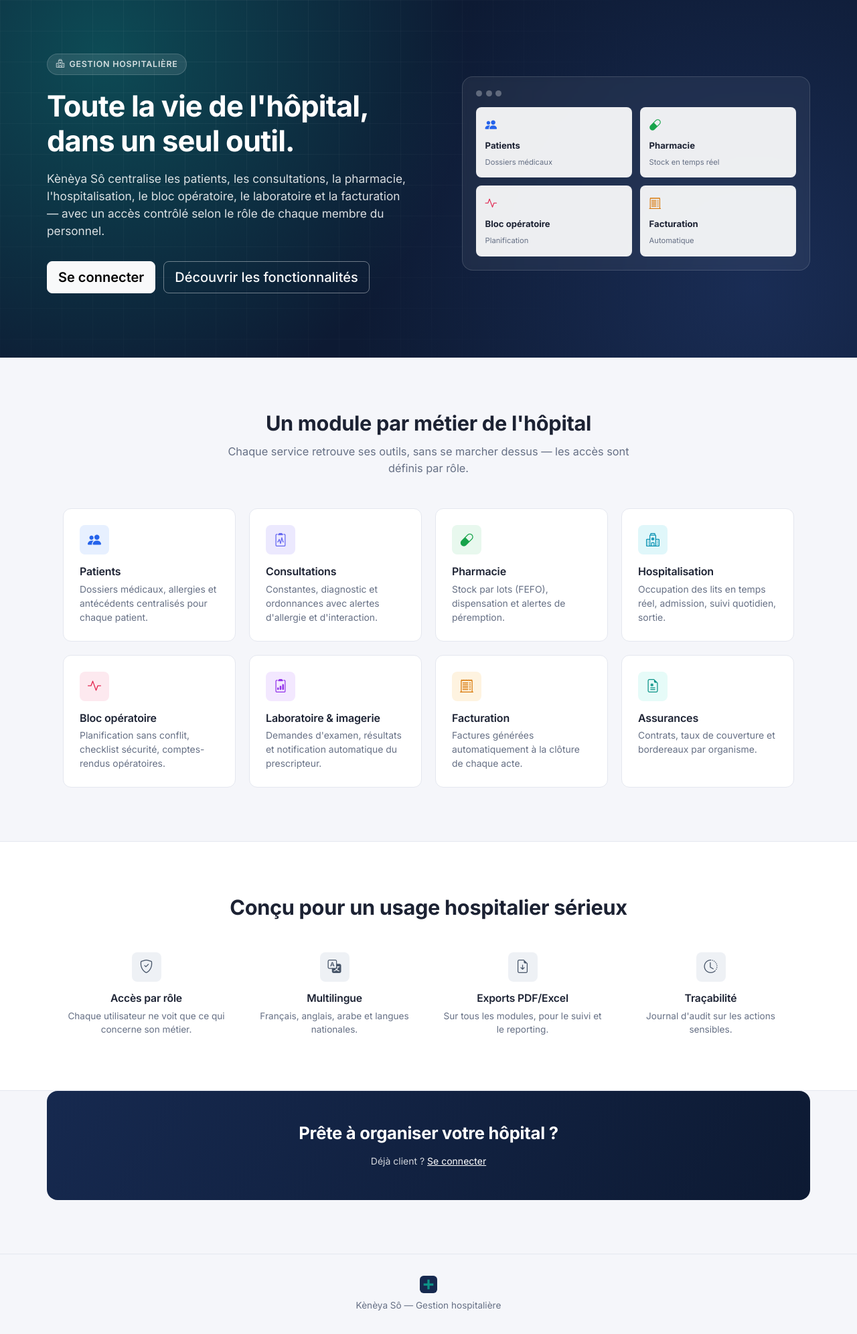
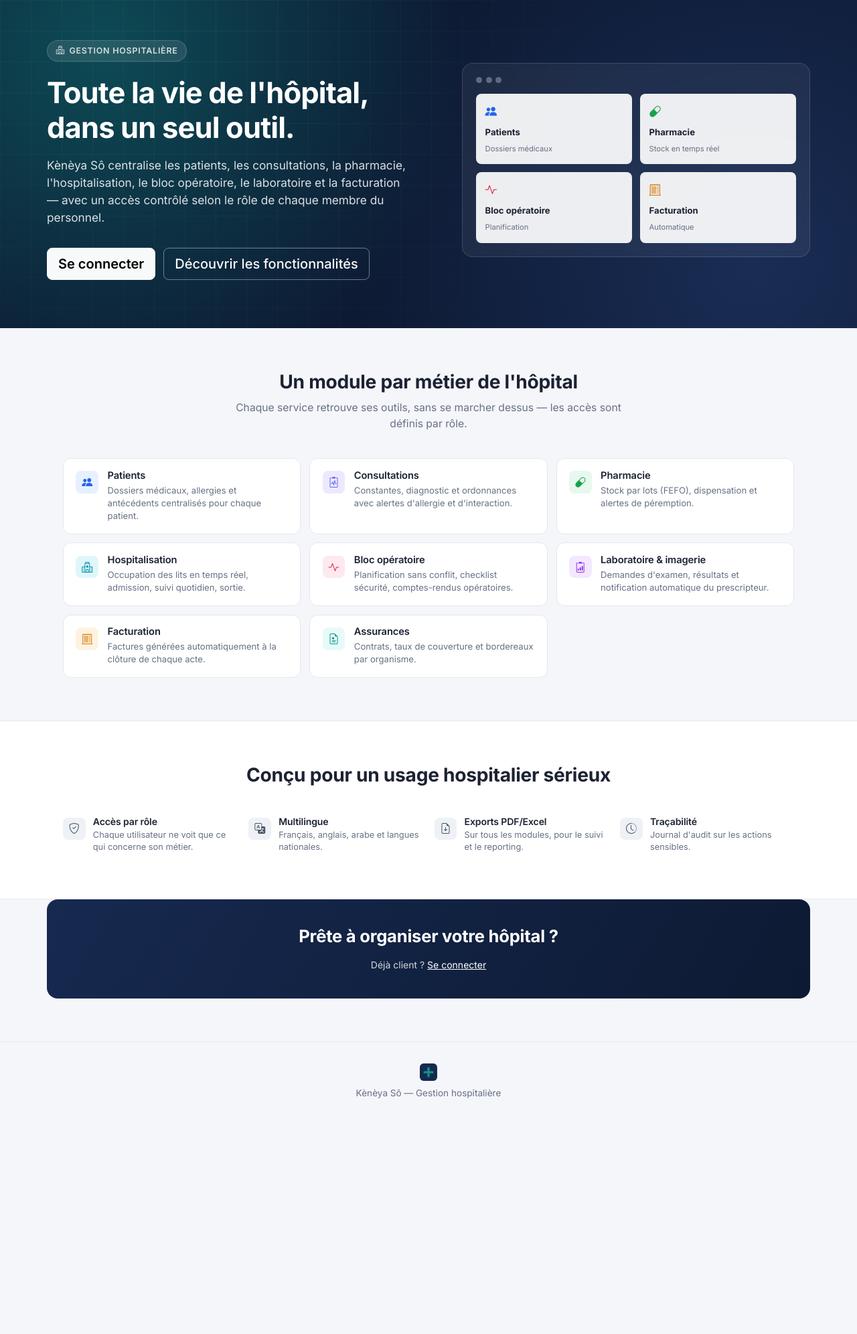
Before and after one commit to aichadev2024/keneya_so, a Django app: template templates/core/vitrine.html in a window 1280 px wide. Shown: the part 71-2063 px from the top of the page at 67% size. After the commit the page ends 1711 px from the top, so only its background shows below. Run offline with Django 5.2, Linux system fonts and the light colour scheme; the template is opened without the code that fills it, so the values that code supplies are empty.

Commit message:
Vitrine plus compacte, import Excel des médicaments et du référentiel d'examens
Les cartes de la page vitrine publique passent d'un format vertical
volumineux à un format horizontal plus dense. Les hôpitaux qui ont déjà
leur catalogue de médicaments ou d'examens dans un tableur peuvent
maintenant l'importer en masse (modèle Excel téléchargeable) au lieu de
ressaisir chaque fiche. Laborantins et radiologues peuvent désormais
importer le référentiel d'examens, pas seulement l'administrateur.

Co-Authored-By: Claude Sonnet 5 <noreply@anthropic.com>

```diff
--- a/apps/accounts/roles.py
+++ b/apps/accounts/roles.py
@@ -156,6 +156,7 @@ _LABO_PRESCRIRE = [
 ]
 _LABO_EXECUTANT = [
     "laboratoire.view_typeexamen",
+    "laboratoire.add_typeexamen",
     "laboratoire.view_demandeexamen",
     "laboratoire.change_demandeexamen",
     "laboratoire.view_ligneexamen",
--- a/apps/laboratoire/urls.py
+++ b/apps/laboratoire/urls.py
@@ -6,6 +6,10 @@ app_name = "laboratoire"
 
 urlpatterns = [
     path("", views.DemandeListView.as_view(), name="liste"),
+    path("types-examen/importer/", views.TypeExamenImportView.as_view(),
+         name="typeexamen_importer"),
+    path("types-examen/importer/modele.xlsx", views.modele_import_types_examen,
+         name="typeexamen_import_modele"),
     path("mes-resultats/", views.MesResultatsView.as_view(), name="mes_resultats"),
     path("<int:pk>/", views.DemandeDetailView.as_view(), name="detail"),
     path("patient/<int:patient_pk>/demander/", views.DemandeCreateView.as_view(),
--- a/apps/pharmacie/urls.py
+++ b/apps/pharmacie/urls.py
@@ -7,6 +7,8 @@ app_name = "pharmacie"
 urlpatterns = [
     path("", views.MedicamentListView.as_view(), name="medicaments"),
     path("nouveau/", views.MedicamentCreateView.as_view(), name="medicament_creer"),
+    path("importer/", views.MedicamentImportView.as_view(), name="medicament_importer"),
+    path("importer/modele.xlsx", views.modele_import_medicaments, name="medicament_import_modele"),
     path("<int:pk>/", views.MedicamentDetailView.as_view(), name="medicament"),
     path("<int:pk>/modifier/", views.MedicamentUpdateView.as_view(),
          name="medicament_modifier"),
--- a/static/css/landing.css
+++ b/static/css/landing.css
@@ -22,7 +22,7 @@
 .lp-hero {
   position: relative;
   overflow: hidden;
-  padding: 5rem 1.5rem 6rem;
+  padding: 3.75rem 1.5rem 4.5rem;
   color: #fff;
   background:
     radial-gradient(circle at 12% 15%, rgba(13, 148, 136, .4), transparent 45%),
@@ -83,39 +83,51 @@
 .lp-preview-card b { display: block; font-size: .82rem; }
 .lp-preview-card small { color: var(--ks-text-muted); font-size: .7rem; }
 
-.lp-section { padding: 5rem 1.5rem; max-width: 1140px; margin-inline: auto; }
-.lp-section-head { text-align: center; max-width: 38rem; margin: 0 auto 3rem; }
-.lp-section-head h2 { font-size: clamp(1.6rem, 2.4vw, 2rem); font-weight: 700; letter-spacing: -.01em; margin-bottom: .75rem; }
-.lp-section-head p { color: var(--ks-text-muted); font-size: 1.02rem; }
+.lp-section { padding: 4rem 1.5rem; max-width: 1140px; margin-inline: auto; }
+.lp-section-head { text-align: center; max-width: 38rem; margin: 0 auto 2.5rem; }
+.lp-section-head h2 { font-size: clamp(1.5rem, 2.2vw, 1.85rem); font-weight: 700; letter-spacing: -.01em; margin-bottom: .6rem; }
+.lp-section-head p { color: var(--ks-text-muted); font-size: .98rem; }
 
-.lp-feature-grid { display: grid; grid-template-columns: repeat(4, 1fr); gap: 1.25rem; }
+.lp-feature-grid { display: grid; grid-template-columns: 1fr; gap: .8rem; }
+@media (min-width: 576px) { .lp-feature-grid { grid-template-columns: repeat(2, 1fr); } }
+@media (min-width: 992px) { .lp-feature-grid { grid-template-columns: repeat(3, 1fr); } }
 .lp-feature-card {
+  display: flex;
+  align-items: flex-start;
+  gap: .85rem;
   background: var(--ks-surface);
   border: 1px solid var(--ks-border);
   border-radius: var(--ks-radius);
-  padding: 1.5rem;
-  transition: transform .15s ease, box-shadow .15s ease, border-color .15s ease;
+  padding: 1.05rem 1.15rem;
+  transition: box-shadow .15s ease, border-color .15s ease;
 }
-.lp-feature-card:hover { transform: translateY(-3px); box-shadow: var(--ks-shadow); border-color: var(--ks-accent); }
-.lp-feature-card .icon-chip { margin-bottom: 1rem; }
-.lp-feature-card h3 { font-size: 1rem; font-weight: 600; margin-bottom: .4rem; }
-.lp-feature-card p { color: var(--ks-text-muted); font-size: .87rem; margin-bottom: 0; line-height: 1.5; }
+.lp-feature-card:hover { box-shadow: var(--ks-shadow-sm); border-color: var(--ks-accent); }
+.lp-feature-card .icon-chip { margin-top: .1rem; }
+.lp-feature-card-body { min-width: 0; }
+.lp-feature-card h3 { font-size: .92rem; font-weight: 600; margin-bottom: .2rem; }
+.lp-feature-card p { color: var(--ks-text-muted); font-size: .82rem; margin-bottom: 0; line-height: 1.45; }
 
 .lp-why { background: var(--ks-surface); border-block: 1px solid var(--ks-border); }
-.lp-why-grid { display: grid; grid-template-columns: repeat(4, 1fr); gap: 2rem; }
-.lp-why-item { text-align: center; }
-.lp-why-item .icon-chip { margin-inline: auto; margin-bottom: 1rem; }
-.lp-why-item h3 { font-size: .98rem; font-weight: 600; margin-bottom: .4rem; }
-.lp-why-item p { color: var(--ks-text-muted); font-size: .85rem; margin-bottom: 0; }
+.lp-why-grid { display: grid; grid-template-columns: repeat(4, 1fr); gap: 1.1rem; }
+.lp-why-item {
+  display: flex;
+  align-items: flex-start;
+  gap: .7rem;
+  text-align: left;
+  padding: .25rem 0;
+}
+.lp-why-item .icon-chip { margin-top: .1rem; }
+.lp-why-item h3 { font-size: .88rem; font-weight: 600; margin-bottom: .15rem; }
+.lp-why-item p { color: var(--ks-text-muted); font-size: .8rem; margin-bottom: 0; line-height: 1.4; }
 
 .lp-cta {
   position: relative;
   overflow: hidden;
-  margin: 0 1.5rem 5rem;
+  margin: 0 1.5rem 4rem;
   max-width: 1140px;
   margin-inline: auto;
   border-radius: var(--ks-radius-lg);
-  padding: 3rem 2rem;
+  padding: 2.5rem 2rem;
   text-align: center;
   color: #fff;
   background: linear-gradient(120deg, var(--ks-primary) 0%, var(--ks-primary-dark) 100%);
@@ -129,14 +141,11 @@
 @media (max-width: 991.98px) {
   .lp-hero-inner { grid-template-columns: 1fr; }
   .lp-preview { display: none; }
-  .lp-feature-grid { grid-template-columns: repeat(2, 1fr); }
-  .lp-why-grid { grid-template-columns: repeat(2, 1fr); gap: 2rem 1.5rem; }
+  .lp-why-grid { grid-template-columns: repeat(2, 1fr); gap: 1rem 1.25rem; }
 }
 @media (max-width: 575.98px) {
-  .lp-feature-grid { grid-template-columns: 1fr; }
   .lp-why-grid { grid-template-columns: 1fr; }
 }
-
 
 @media (max-width: 575.98px) {
   .lp-nav { padding: .65rem .75rem; gap: .5rem; }
--- a/templates/core/vitrine.html
+++ b/templates/core/vitrine.html
@@ -84,44 +84,60 @@
   </div>
   <div class="lp-feature-grid">
     <div class="lp-feature-card">
-      <span class="icon-chip icon-chip-bleu"><i class="bi bi-people-fill"></i></span>
+      <span class="icon-chip icon-chip-sm icon-chip-bleu"><i class="bi bi-people-fill"></i></span>
+      <div class="lp-feature-card-body">
         <h3>{% translate "Patients" %}</h3>
         <p>{% translate "Dossiers médicaux, allergies et antécédents centralisés pour chaque patient." %}</p>
       </div>
+    </div>
     <div class="lp-feature-card">
-      <span class="icon-chip icon-chip-indigo"><i class="bi bi-clipboard2-pulse"></i></span>
+      <span class="icon-chip icon-chip-sm icon-chip-indigo"><i class="bi bi-clipboard2-pulse"></i></span>
+      <div class="lp-feature-card-body">
         <h3>{% translate "Consultations" %}</h3>
         <p>{% translate "Constantes, diagnostic et ordonnances avec alertes d'allergie et d'interaction." %}</p>
       </div>
+    </div>
     <div class="lp-feature-card">
-      <span class="icon-chip icon-chip-vert"><i class="bi bi-capsule"></i></span>
+      <span class="icon-chip icon-chip-sm icon-chip-vert"><i class="bi bi-capsule"></i></span>
+      <div class="lp-feature-card-body">
         <h3>{% translate "Pharmacie" %}</h3>
         <p>{% translate "Stock par lots (FEFO), dispensation et alertes de péremption." %}</p>
       </div>
+    </div>
     <div class="lp-feature-card">
-      <span class="icon-chip icon-chip-cyan"><i class="bi bi-hospital"></i></span>
+      <span class="icon-chip icon-chip-sm icon-chip-cyan"><i class="bi bi-hospital"></i></span>
+      <div class="lp-feature-card-body">
         <h3>{% translate "Hospitalisation" %}</h3>
         <p>{% translate "Occupation des lits en temps réel, admission, suivi quotidien, sortie." %}</p>
       </div>
+    </div>
     <div class="lp-feature-card">
-      <span class="icon-chip icon-chip-rose"><i class="bi bi-activity"></i></span>
+      <span class="icon-chip icon-chip-sm icon-chip-rose"><i class="bi bi-activity"></i></span>
+      <div class="lp-feature-card-body">
         <h3>{% translate "Bloc opératoire" %}</h3>
         <p>{% translate "Planification sans conflit, checklist sécurité, comptes-rendus opératoires." %}</p>
       </div>
+    </div>
     <div class="lp-feature-card">
-      <span class="icon-chip icon-chip-violet"><i class="bi bi-clipboard2-data"></i></span>
+      <span class="icon-chip icon-chip-sm icon-chip-violet"><i class="bi bi-clipboard2-data"></i></span>
+      <div class="lp-feature-card-body">
         <h3>{% translate "Laboratoire & imagerie" %}</h3>
         <p>{% translate "Demandes d'examen, résultats et notification automatique du prescripteur." %}</p>
       </div>
+    </div>
     <div class="lp-feature-card">
-      <span class="icon-chip icon-chip-ambre"><i class="bi bi-receipt-cutoff"></i></span>
+      <span class="icon-chip icon-chip-sm icon-chip-ambre"><i class="bi bi-receipt-cutoff"></i></span>
+      <div class="lp-feature-card-body">
         <h3>{% translate "Facturation" %}</h3>
         <p>{% translate "Factures générées automatiquement à la clôture de chaque acte." %}</p>
       </div>
+    </div>
     <div class="lp-feature-card">
-      <span class="icon-chip icon-chip-teal"><i class="bi bi-file-earmark-medical"></i></span>
+      <span class="icon-chip icon-chip-sm icon-chip-teal"><i class="bi bi-file-earmark-medical"></i></span>
+      <div class="lp-feature-card-body">
         <h3>{% translate "Assurances" %}</h3>
         <p>{% translate "Contrats, taux de couverture et bordereaux par organisme." %}</p>
+      </div>
     </div>
   </div>
 </section>
@@ -133,24 +149,32 @@
     </div>
     <div class="lp-why-grid">
       <div class="lp-why-item">
-        <span class="icon-chip icon-chip-slate"><i class="bi bi-shield-check"></i></span>
+        <span class="icon-chip icon-chip-sm icon-chip-slate"><i class="bi bi-shield-check"></i></span>
+        <div>
           <h3>{% translate "Accès par rôle" %}</h3>
           <p>{% translate "Chaque utilisateur ne voit que ce qui concerne son métier." %}</p>
         </div>
+      </div>
       <div class="lp-why-item">
-        <span class="icon-chip icon-chip-slate"><i class="bi bi-translate"></i></span>
+        <span class="icon-chip icon-chip-sm icon-chip-slate"><i class="bi bi-translate"></i></span>
+        <div>
           <h3>{% translate "Multilingue" %}</h3>
           <p>{% translate "Français, anglais, arabe et langues nationales." %}</p>
         </div>
+      </div>
       <div class="lp-why-item">
-        <span class="icon-chip icon-chip-slate"><i class="bi bi-file-earmark-arrow-down"></i></span>
+        <span class="icon-chip icon-chip-sm icon-chip-slate"><i class="bi bi-file-earmark-arrow-down"></i></span>
+        <div>
           <h3>{% translate "Exports PDF/Excel" %}</h3>
           <p>{% translate "Sur tous les modules, pour le suivi et le reporting." %}</p>
         </div>
+      </div>
       <div class="lp-why-item">
-        <span class="icon-chip icon-chip-slate"><i class="bi bi-clock-history"></i></span>
+        <span class="icon-chip icon-chip-sm icon-chip-slate"><i class="bi bi-clock-history"></i></span>
+        <div>
           <h3>{% translate "Traçabilité" %}</h3>
           <p>{% translate "Journal d'audit sur les actions sensibles." %}</p>
+        </div>
       </div>
     </div>
   </div>
--- a/templates/laboratoire/liste.html
+++ b/templates/laboratoire/liste.html
@@ -7,6 +7,9 @@
   <h1 class="h3 mb-0">{% translate "Demandes d'examen" %}</h1>
   <div class="d-flex gap-2">
     {% include "core/_export_boutons.html" %}
+    {% if perms.laboratoire.add_typeexamen %}
+      <a class="btn btn-outline-secondary" href="{% url 'laboratoire:typeexamen_importer' %}">{% translate "Importer le référentiel (Excel)" %}</a>
+    {% endif %}
     <a class="btn btn-outline-secondary" href="{% url 'laboratoire:mes_resultats' %}">{% translate "Mes résultats validés" %}</a>
   </div>
 </div>
--- a/templates/pharmacie/medicaments.html
+++ b/templates/pharmacie/medicaments.html
@@ -11,6 +11,7 @@
       <a class="btn btn-outline-primary" href="{% url 'pharmacie:entree_stock' %}">{% translate "Entrée de stock" %}</a>
     {% endif %}
     {% if perms.pharmacie.add_medicament %}
+      <a class="btn btn-outline-primary" href="{% url 'pharmacie:medicament_importer' %}">{% translate "Importer (Excel)" %}</a>
       <a class="btn btn-primary" href="{% url 'pharmacie:medicament_creer' %}">{% translate "Nouveau médicament" %}</a>
     {% endif %}
   </div>
```
Also changed, not shown: apps/core/imports.py (added, +108 -0 lines), apps/laboratoire/forms.py (+15 -0 lines), apps/laboratoire/views.py (+76 -2 lines), apps/pharmacie/forms.py (+15 -0 lines), apps/pharmacie/views.py (+79 -2 lines), templates/laboratoire/typeexamen_import.html (added, +32 -0 lines), templates/pharmacie/medicament_import.html (added, +32 -0 lines). Lines whose indentation alone changed are shown as unchanged.
